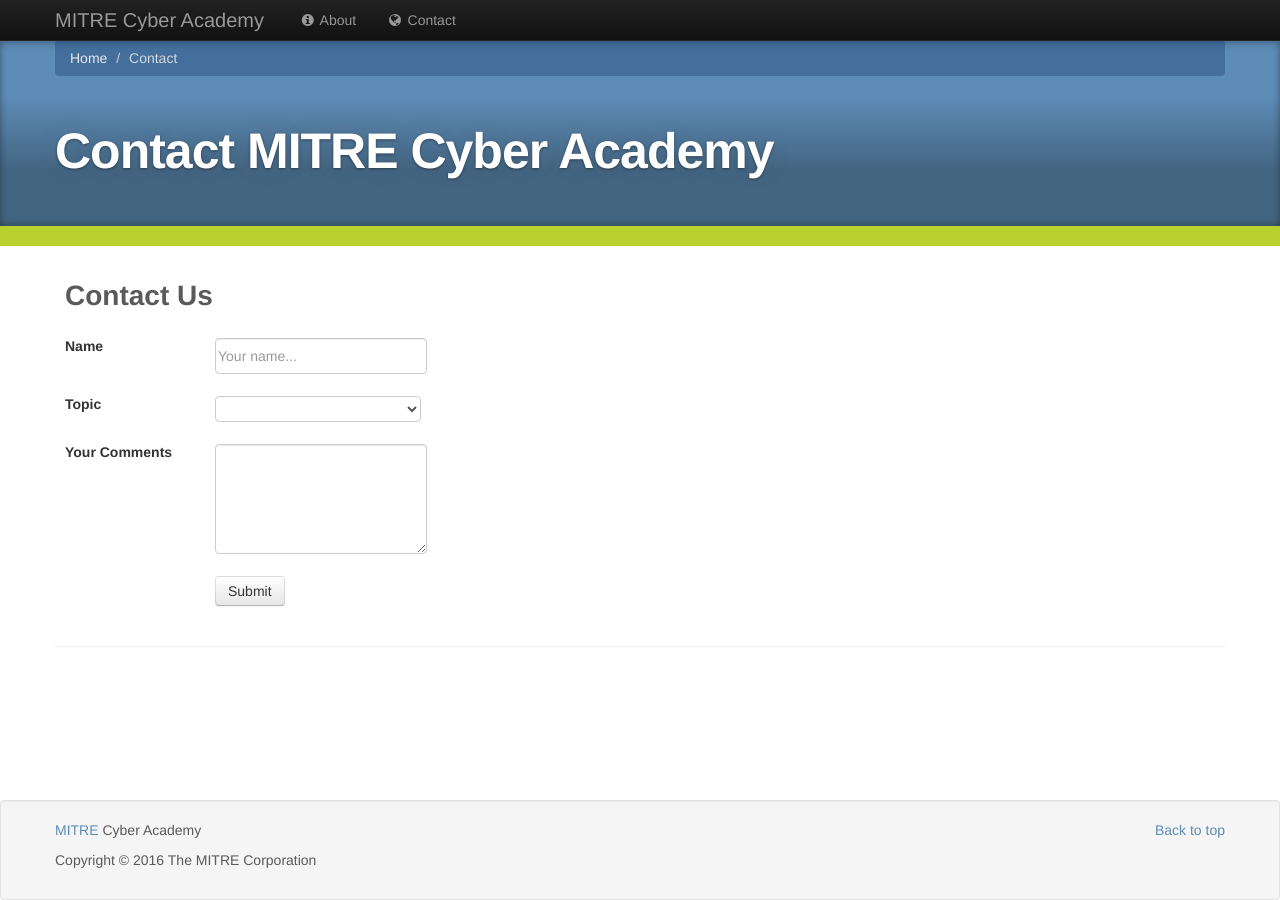
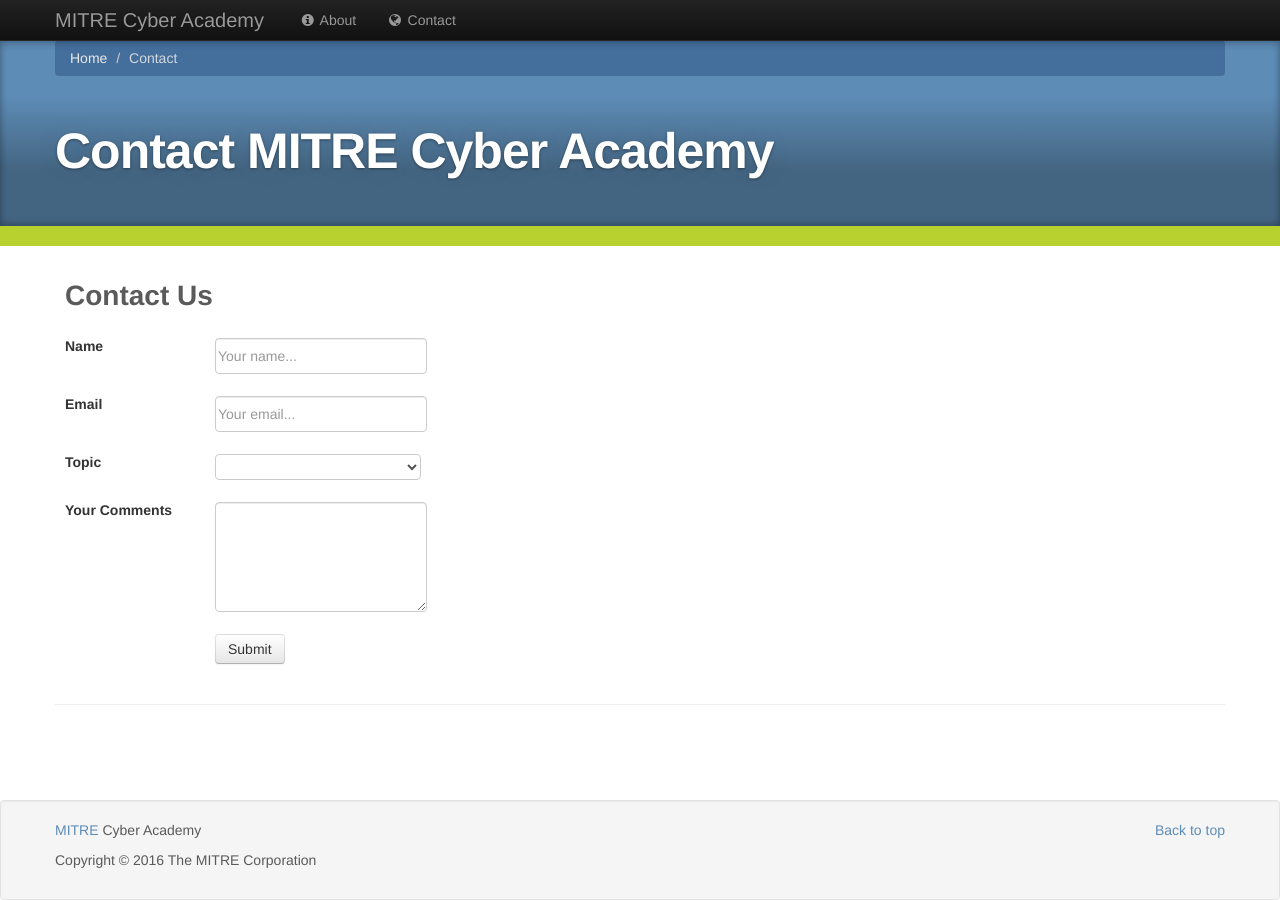
Before and after one commit to mitre-cyber-academy/mitre-cyber-academy.github.io, a Jekyll site: the page built from contact/index.html, in a window 1280 px wide. Built offline with Jekyll 4.4.1, drawn with Linux system fonts in a browser that asks for light colours.

Commit message:
More testing of new contact form (unfortunately has to be tested in production)

```diff
--- a/contact/index.html
+++ b/contact/index.html
@@ -18,11 +18,15 @@ title: MITRE Cyber Academy | Contact
     <div class="maincontent row-fluid">
         <div class="span8 " id="contactform">
             <h2>Contact Us</h2>
-            <form action=https://formspree.io/ctf@mitre.org method="POST" enctype="text/plain">
+            <form action=https://formspree.io/ctf@mitre.org method="POST">
                 <fieldset>
                     <div class="block">
                         <label>Name</label>
                         <input type="text" name="Name" placeholder="Your name...">
+                    </div>
+                    <div class="">
+                        <label>Email</label>
+                        <input type="text" name="_replyto" placeholder="Your email...">
                     </div>
                     <div class="block">
                         <label>Topic</label>
@@ -43,7 +47,8 @@ title: MITRE Cyber Academy | Contact
                         <label>Your Comments</label>
                         <textarea rows="5" cols="20" name="Comments"></textarea><br />
                     </div>
-                    <button type="submit" class="btn">Submit</button>
+                    <input type="text" name="_gotcha" style="display:none" />
+                    <button type="submit" class="btn" value="Send">Submit</button>
                 </fieldset>
             </form>
         </div>
```
